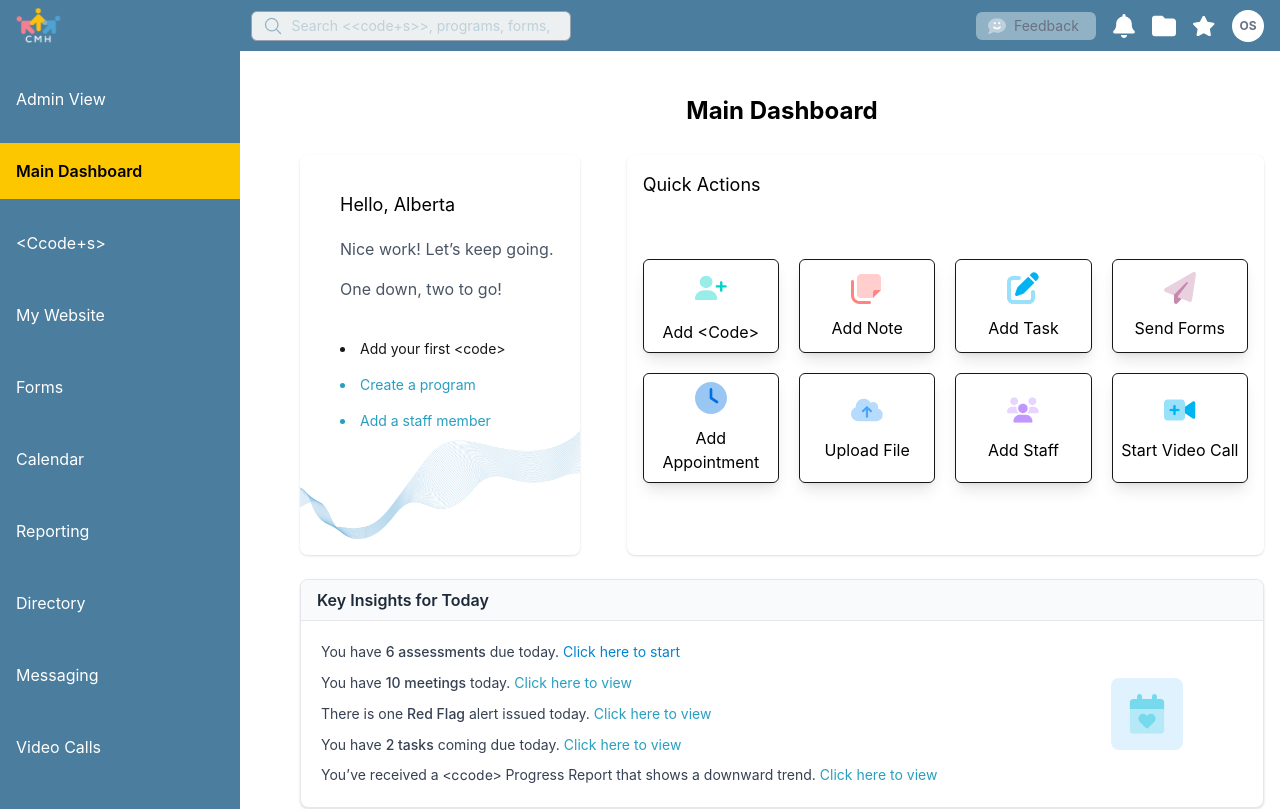
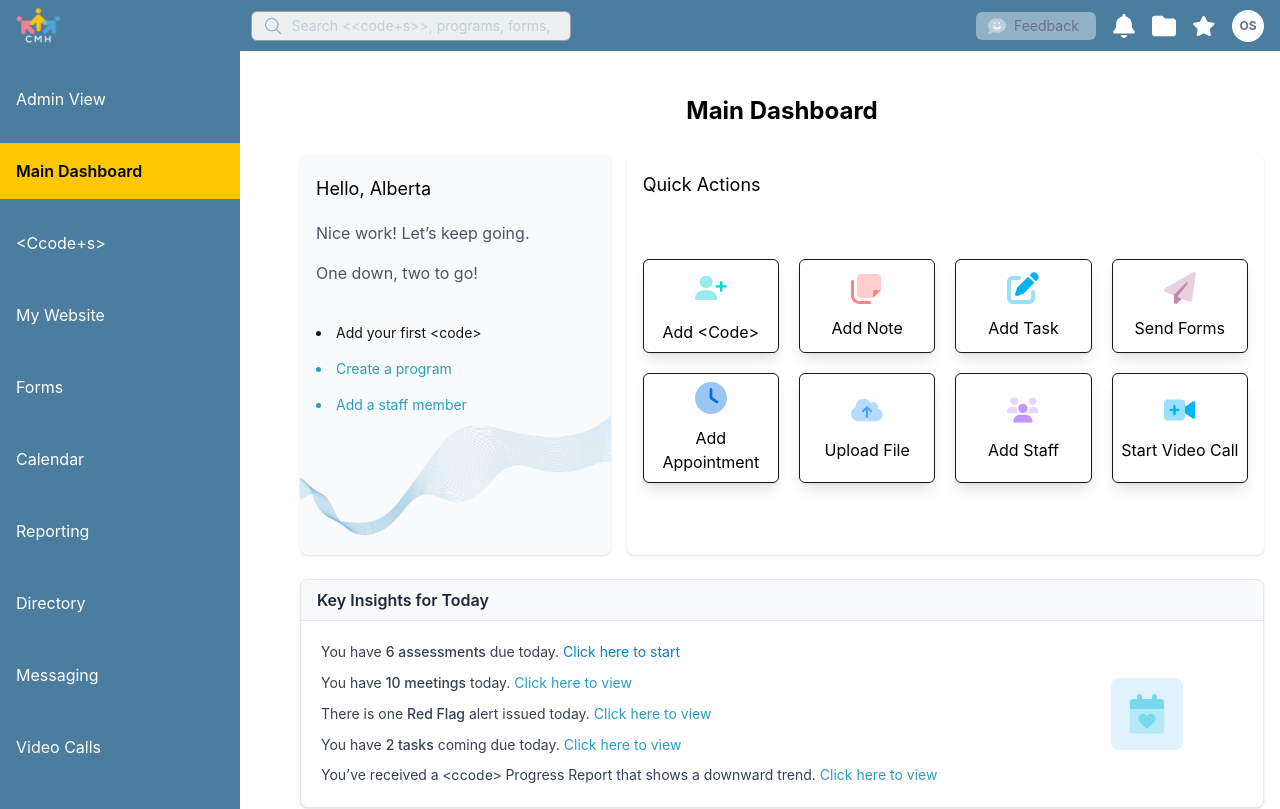
Before and after one commit to Shahzaib00721/testfile10, a Next.js app: page / in a window 1280 px wide. Shown: the top 809 px of the page. Built offline with nearby package versions, Linux system fonts and the light colour scheme.

Commit message:
update mae

```diff
--- a/src/app/components/Dashboard.jsx
+++ b/src/app/components/Dashboard.jsx
@@ -1,30 +1,32 @@
- "use client";
- export default function Dashboard() {
+"use client";
+export default function Dashboard() {
   return (
-    <div className=" shadow rounded-lg h-100   w-70  ">
-      <h2 className="text-lg  mb-6 text-black leading-[20px] pl-10 mt-10 ">Hello, Alberta</h2>
-      <p className="text-gray-600 text-md mb-5  leading-[20px] pl-10 ">
-        Nice work! Let’s keep going.<br />
-        <br/>
+    <div className="flex items-center justify-center  ">
+      {/* outer container center کرے گا */}
 
-        One down, two to go!
-        <br/>
-        <br/>
+      <div className="bg-gray-50 shadow rounded-lg h-auto w-full max-w-md md:h-100 ">
+        <h2 className="text-lg mb-6 text-black leading-[20px] pl-4 mt-6">
+          Hello, Alberta
+        </h2>
+        <p className="text-gray-600 text-md mb-5 leading-[20px] pl-4">
+          Nice work! Let’s keep going.<br />
+          <br />
+          One down, two to go!
+          <br />
+          <br />
+        </p>
+        <ul className="list-disc list-inside text-sm space-y-1 pl-4">
+          <li className="mb-4">Add your first &lt;code&gt;</li>
+          <li className="mb-4 text-[rgb(40,159,192,1)]">Create a program</li>
+          <li className="text-[rgb(40,159,192,1)]">Add a staff member</li>
+        </ul>
 
-
-      </p>
-      <ul className="list-disc list-inside
- text-sm space-y-1">
-        <li className="mb-4 pl-10">Add your first &lt;code&gt;</li>
-        <li className="mb-4 text-[rgb(40,159,192,1)] pl-10">Create a program</li>
-        <li className=" text-[rgb(40,159,192,1)] pl-10">Add a staff member</li>
-      </ul>
-
-
-  <img src="imgg.png" alt="" className=" bg-fixed bg-cover bg-center  " />
-
-
+        <img
+          src="/imgg.png"
+          alt=""
+          className="bg-fixed bg-cover bg-center w-full rounded-b-lg"
+        />
+      </div>
     </div>
-
   );
 }
```
